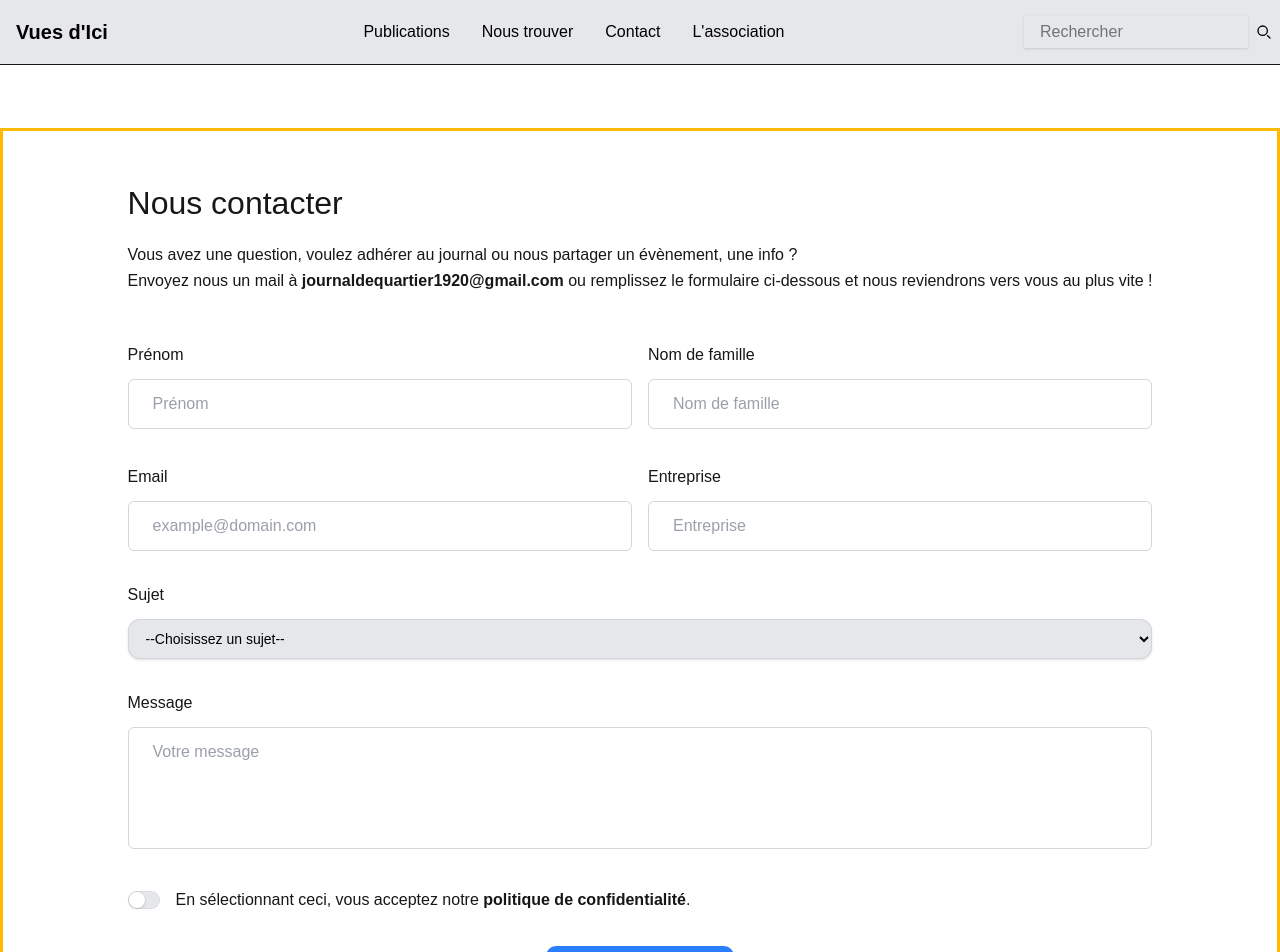
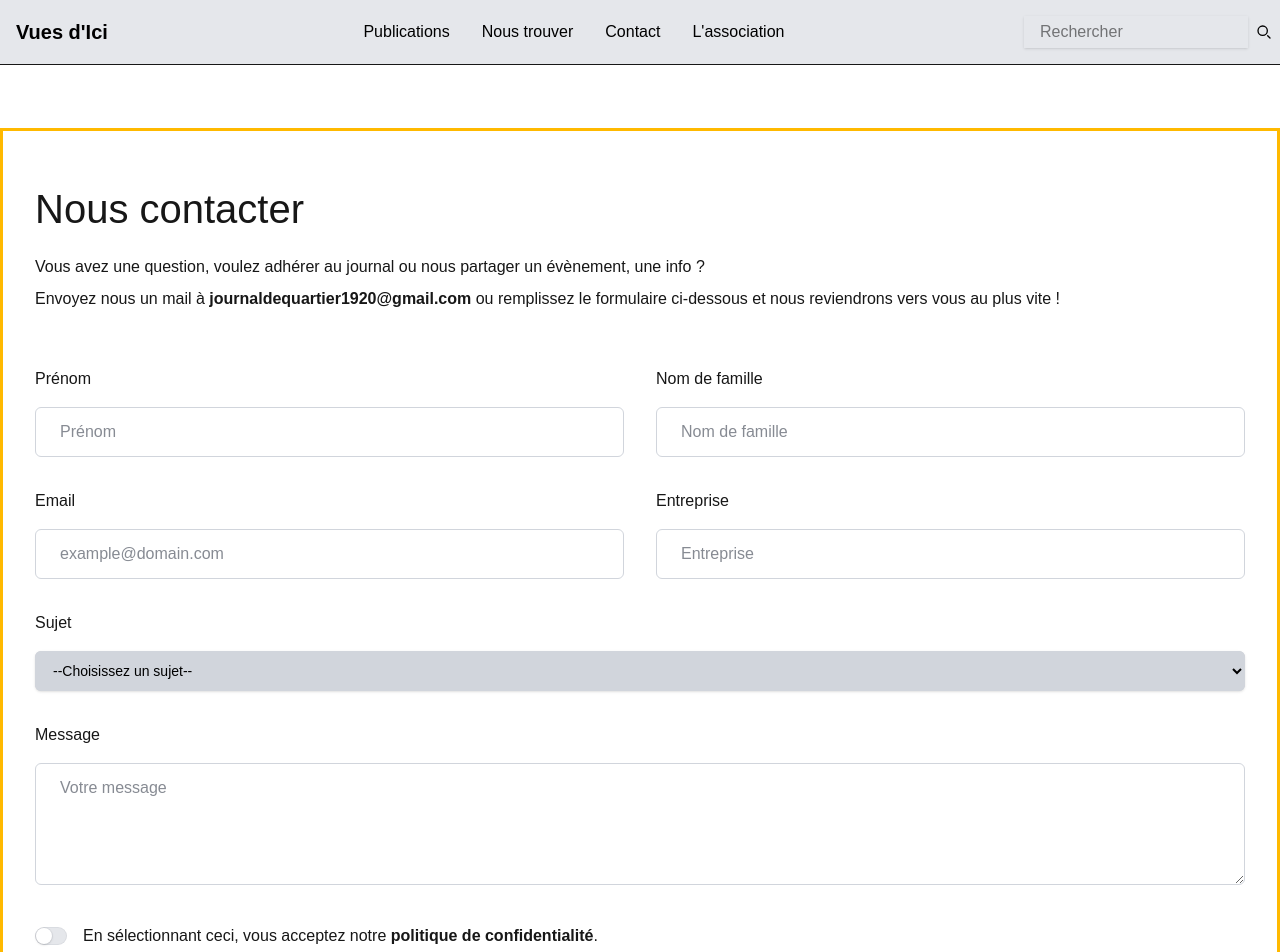
Before and after one commit to VinchC/vues-d-ici, a Next.js app: page /contact in a window 1280 px wide. Shown: the top 952 px of the page. Built offline with nearby package versions, Linux system fonts and the light colour scheme.

Commit message:
Contact page completed

```diff
--- a/app/components/[ContactForm]/Contact.tsx
+++ b/app/components/[ContactForm]/Contact.tsx
@@ -26,75 +26,60 @@ const Contact: FC = () => {
     <>
       <div className="isolate py-12">
         <form onSubmit={handleSubmit(onSubmit)}>
-          <div className="grid grid-cols-1 gap-4 sm:grid-cols-2">
-            <div className="mb-5">
-              <label
-                htmlFor="firstName"
-                className="mb-3 block text-base font-medium"
-              >
+          <div className="grid grid-cols-1 gap-8 sm:grid-cols-2 marginBottom">
+            <div>
+              <label htmlFor="firstName" className="formLabel">
                 Prénom
               </label>
               <input
                 type="text"
                 placeholder="Prénom"
-                className="w-full rounded-md border border-gray-300 bg-white py-3 px-6 text-base font-medium text-gray-700 outline-none focus:border-purple-500 focus:shadow-md"
+                className="formInput"
                 {...register("firstName", { required: true })}
               />
             </div>
-            <div className="mb-5">
-              <label
-                htmlFor="name"
-                className="mb-3 block text-base font-medium"
-              >
+            <div>
+              <label htmlFor="name" className="formLabel">
                 Nom de famille
               </label>
               <input
                 type="text"
                 placeholder="Nom de famille"
-                className="w-full rounded-md border border-gray-300 bg-white py-3 px-6 text-base font-medium text-gray-700 outline-none focus:border-purple-500 focus:shadow-md"
+                className="formInput"
                 {...register("name", { required: true })}
               />
             </div>
-            <div className="mb-5">
-              <label
-                htmlFor="email"
-                className="mb-3 block text-base font-medium"
-              >
+            <div>
+              <label htmlFor="email" className="formLabel">
                 Email
               </label>
               <input
                 type="email"
                 placeholder="example@domain.com"
-                className="w-full rounded-md border border-gray-300 bg-white py-3 px-6 text-base font-medium text-gray-700 outline-none focus:border-purple-500 focus:shadow-md"
+                className="formInput"
                 {...register("email", { required: true })}
               />
             </div>
-            <div className="mb-8">
-              <label
-                htmlFor="company"
-                className="mb-3 block text-base font-medium"
-              >
+            <div>
+              <label htmlFor="company" className="formLabel">
                 Entreprise
               </label>
               <input
                 type="text"
                 placeholder="Entreprise"
-                className="w-full rounded-md border border-gray-300 bg-white py-3 px-6 text-base font-medium text-gray-700 outline-none focus:border-purple-500 focus:shadow-md"
+                className="formInput"
                 {...register("company", { required: true })}
               />
             </div>
           </div>
-          <div className="relative mb-8">
-            <label
-              htmlFor="subject"
-              className="mb-3 block text-base font-medium"
-            >
+          <div className="relative marginBottom">
+            <label htmlFor="subject" className="formLabel">
               Sujet
             </label>
             <select
               id="message-subject"
               // name="message-subject"
-              className="block w-full text-black rounded-xl border-0 px-3.5 py-2 bg-gray-200 shadow-sm ring-1 ring-inset ring-gray-300 placeholder:text-gray-700 focus:ring-2 focus:ring-inset focus:ring-indigo-600 sm:text-sm/6 h-10"
+              className="block w-full text-black rounded-md border-0 px-3.5 py-2 bg-gray-300 shadow-sm ring-1 ring-inset ring-gray-300 placeholder:text-gray-700 focus:ring-2 focus:ring-inset focus:ring-indigo-600 sm:text-sm/6 h-10"
               {...register("subject", { required: true })}
             >
               <option value="">--Choisissez un sujet--</option>
@@ -104,29 +89,22 @@ const Contact: FC = () => {
               <option value="Autre">Autre</option>
             </select>
           </div>
-          <div className="mb-8">
-            <label
-              htmlFor="message"
-              className="mb-3 block text-base font-medium"
-            >
+          <div className="marginBottom">
+            <label htmlFor="message" className="formLabel">
               Message
             </label>
             <textarea
               rows={4}
               placeholder="Votre message"
-              className="w-full resize-none rounded-md border border-gray-300 bg-white py-3 px-6 text-base font-medium text-gray-700 outline-none focus:border-purple-500 focus:shadow-md"
+              className="formInput"
               {...register("message", { required: true })}
             ></textarea>
           </div>
           <div>
             <PolicyAcceptance />
           </div>
-          <div className="mt-8 flex justify-center">
-            <Button
-              type={"submit"}
-              title={"Envoyer"}
-              style={"cta blueBG"}
-            />
+          <div className="marginTop flex justify-center">
+            <Button type={"submit"} title={"Envoyer"} style={"cta blueBG"} />
           </div>
         </form>
       </div>
--- a/app/components/[Publications]/[Article]/ArticleComponent.tsx
+++ b/app/components/[Publications]/[Article]/ArticleComponent.tsx
@@ -29,7 +29,7 @@ export const ArticleComponent: any = (props: ArticleProps) => {
       <img src={props.picture} alt={props.alt} className="marginTop w-full" />
       <div className="marginTop w-full rounded-t-none m-0">
         <p>{props.chapeau}</p>
-        <article className="whitespace-pre-line">{props.text}</article>
+        <article>{props.text}</article>
       </div>
     </>
   );
--- a/app/components/[Publications]/[Journal]/JournalComponent.tsx
+++ b/app/components/[Publications]/[Journal]/JournalComponent.tsx
@@ -12,7 +12,7 @@ export const JournalComponent: any = (props: JournalProps) => {
         <h1>{props.title}</h1>
         <div className="flex justify-between items-center">
           <div>
-            <p className="whitespace-pre-line font-bold">{props.chapeau}</p>
+            <p className="font-bold">{props.chapeau}</p>
           </div>
           <Download id={props.id} />
         </div>
--- a/app/components/utils/PolicyAcceptance.tsx
+++ b/app/components/utils/PolicyAcceptance.tsx
@@ -24,8 +24,9 @@ export default function PolicyAcceptance() {
           />
         </Switch>
       </div>
-      <Label className="paragraph">
-        En sélectionnant ceci, vous acceptez notre <Link href="#" className="font-semibold">
+      <Label>
+        En sélectionnant ceci, vous acceptez notre{" "}
+        <Link href="#" className="font-semibold">
           politique de confidentialité
         </Link>
         .
--- a/app/contact/layout.tsx
+++ b/app/contact/layout.tsx
@@ -9,5 +9,5 @@ export default function AssociationPageLayout({
 }: Readonly<{
   children: React.ReactNode;
 }>) {
-  return <main id="maincontent">{children}</main>;
+  return <>{children}</>;
 }
--- a/app/contact/page.tsx
+++ b/app/contact/page.tsx
@@ -4,14 +4,13 @@ import Contact from "../components/[ContactForm]/Contact";
 export default function ContactPage() {
   return (
     <>
-      <section className="flex max-md:flex-col justify-center items-center gap-4 spacingMedium max-lg:mt-12">
-        <div className="p-4 gap-2">
-          <h2>Nous contacter</h2>
+      <section className="secondarySection">
+        <h1>Nous contacter</h1>
         <p>
-            Vous avez une question, voulez adhérer au journal ou nous partager
-            un évènement, une info ?
+          Vous avez une question, voulez adhérer au journal ou nous partager un
+          évènement, une info ?
         </p>
-          <p className="whitespace-pre-line leading-7 max-lg:text-sm max-sm:text-xs">
+        <p>
           Envoyez nous un mail à{" "}
           <strong>
             <Link href="mailto:journaldequartier1920@gmail.com">
@@ -22,7 +21,6 @@ export default function ContactPage() {
           au plus vite !
         </p>
         <Contact />
-        </div>
       </section>
     </>
   );
--- a/app/globals.css
+++ b/app/globals.css
@@ -18,6 +18,10 @@
     --background: #040228;
     --foreground: #ffffff;
   }
+}
+
+* {
+  white-space: pre-line;
 }
 
 body {
@@ -43,8 +47,7 @@ h3 {
 
 p {
   font-size: 1rem;
-  white-space: pre-line;
-  /* margin-bottom: 0.5rem; */
+  margin-bottom: 0.5rem;
 }
 
 .resultContainer::-webkit-scrollbar {
@@ -122,4 +125,12 @@ p {
   .greenBG {
     @apply bg-green-500 hover:bg-green-500/60;
   }
+
+  .formInput {
+    @apply w-full rounded-md border border-gray-300 bg-white py-3 px-6 text-base font-medium text-gray-900 outline-none focus:border-purple-500 focus:shadow-md;
+  }
+
+  .formLabel {
+    @apply mb-4 block text-base font-medium;
+  }
 }
```
Lines whose indentation alone changed are shown as unchanged.
